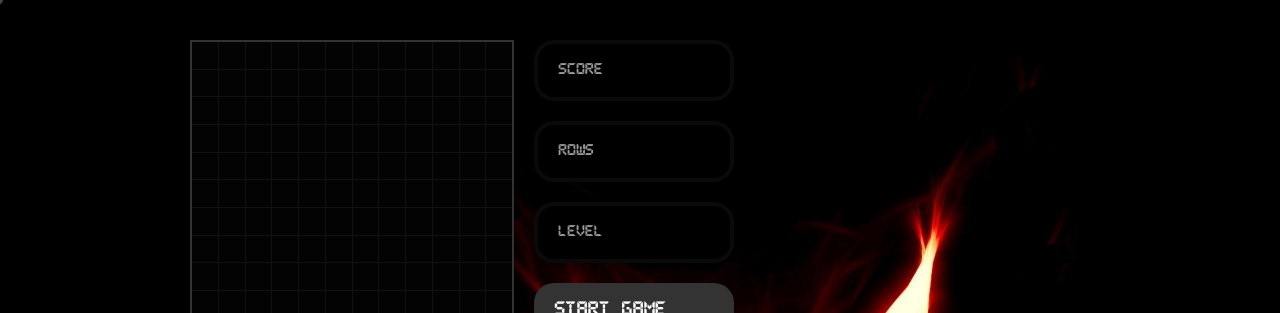
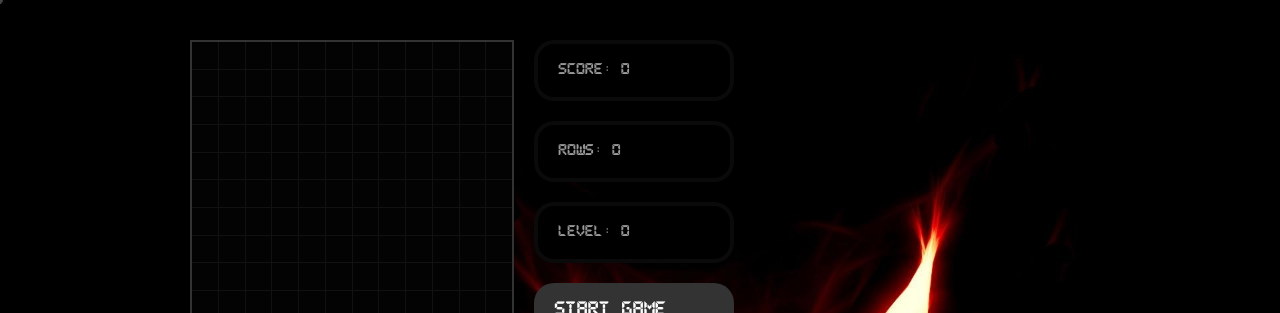
Before and after one commit to TylerCEdge/tetrisapp, a React (Create React App) app: page / in a window 1280 px wide. Shown: the top 313 px of the page. Built offline with nearby package versions, Linux system fonts and the light colour scheme.

Commit message:
game functioning and interval is increasing as intended

```diff
--- a/src/components/Tetris.jsx
+++ b/src/components/Tetris.jsx
@@ -9,6 +9,7 @@
 import { usePlayer } from "../hooks/usePlayer";
 import { useStage } from "../hooks/useStage";
 import { useInterval } from "../hooks/useInterval";
+import { useGameStatus } from "../hooks/useGameStatus";
 
 // Components
 import Stage from "./Stage";
@@ -20,7 +21,10 @@
   const [gameOver, setGameOver] = useState(false);
 
   const [player, updatePlayerPos, resetPlayer, playerRotate] = usePlayer();
-  const [stage, setStage] = useStage(player, resetPlayer);
+  const [stage, setStage, rowsCleared] = useStage(player, resetPlayer);
+  const [score, setScore, rows, setRows, level, setLevel] = useGameStatus(
+    rowsCleared
+  );
 
   // console.log("re-render");
 
@@ -37,15 +41,24 @@
     setDropTime(1000);
     resetPlayer();
     setGameOver(false);
+    setScore(0);
+    setRows(0);
+    setLevel(0);
   };
 
   const drop = () => {
+    // Increase level when 10 rows are cleared
+    if (rows > (level + 1) * 10) {
+      setLevel(prev => prev + 1);
+      // Increase the speed
+      setDropTime(1000 / (level + 1) + 200);
+    }
     if (!checkCollision(player, stage, { x: 0, y: 1 })) {
       updatePlayerPos({ x: 0, y: 1, collided: false });
     } else {
       // Game Over
       if (player.pos.y < 1) {
-        console.log("GAME OVER!!!");
+        // console.log("Game Over!");
         setGameOver(true);
         setDropTime(null);
       }
@@ -53,7 +66,16 @@
     }
   };
 
+  const keyUp = ({ keyCode }) => {
+    if (!gameOver) {
+      if (keyCode === 40) {
+        setDropTime(1000 / (level + 1) + 200);
+      }
+    }
+  };
+
   const dropPlayer = () => {
+    setDropTime(null);
     drop();
   };
 
@@ -76,7 +98,12 @@
   }, dropTime);
 
   return (
-    <StyledTetrisWrapper role="button" tabIndex="0" onKeyDown={e => move(e)}>
+    <StyledTetrisWrapper
+      role="button"
+      tabIndex="0"
+      onKeyUp={keyUp}
+      onKeyDown={e => move(e)}
+    >
       <StyledTetris>
         <Stage stage={stage} />
         <aside>
@@ -84,9 +111,9 @@
             <Display gameOver={gameOver} text="Game Over" />
           ) : (
             <div>
-              <Display text="Score" />
-              <Display text="Rows" />
-              <Display text="Level" />
+              <Display text={`Score: ${score}`} />
+              <Display text={`Rows: ${rows}`} />
+              <Display text={`Level: ${level}`} />
             </div>
           )}
           <StartButton callback={startGame} />
--- /dev/null
+++ b/src/hooks/useGameStatus.js
@@ -0,0 +1,24 @@
+import { useState, useEffect, useCallback } from "react";
+
+export const useGameStatus = rowsCleared => {
+  const [score, setScore] = useState(0);
+  const [rows, setRows] = useState(0);
+  const [level, setLevel] = useState(0);
+
+  const linePoints = [40, 100, 300, 1200];
+
+  const calcScore = useCallback(() => {
+    // We have score
+    if (rowsCleared > 0) {
+      // Original tetris formula
+      setScore(prev => prev + linePoints[rowsCleared - 1] * (level + 1));
+      setRows(prev => prev + rowsCleared);
+    }
+  }, [level, linePoints, rowsCleared]);
+
+  useEffect(() => {
+    calcScore();
+  }, [calcScore, rowsCleared, score]);
+
+  return [score, setScore, rows, setRows, level, setLevel];
+};
```
